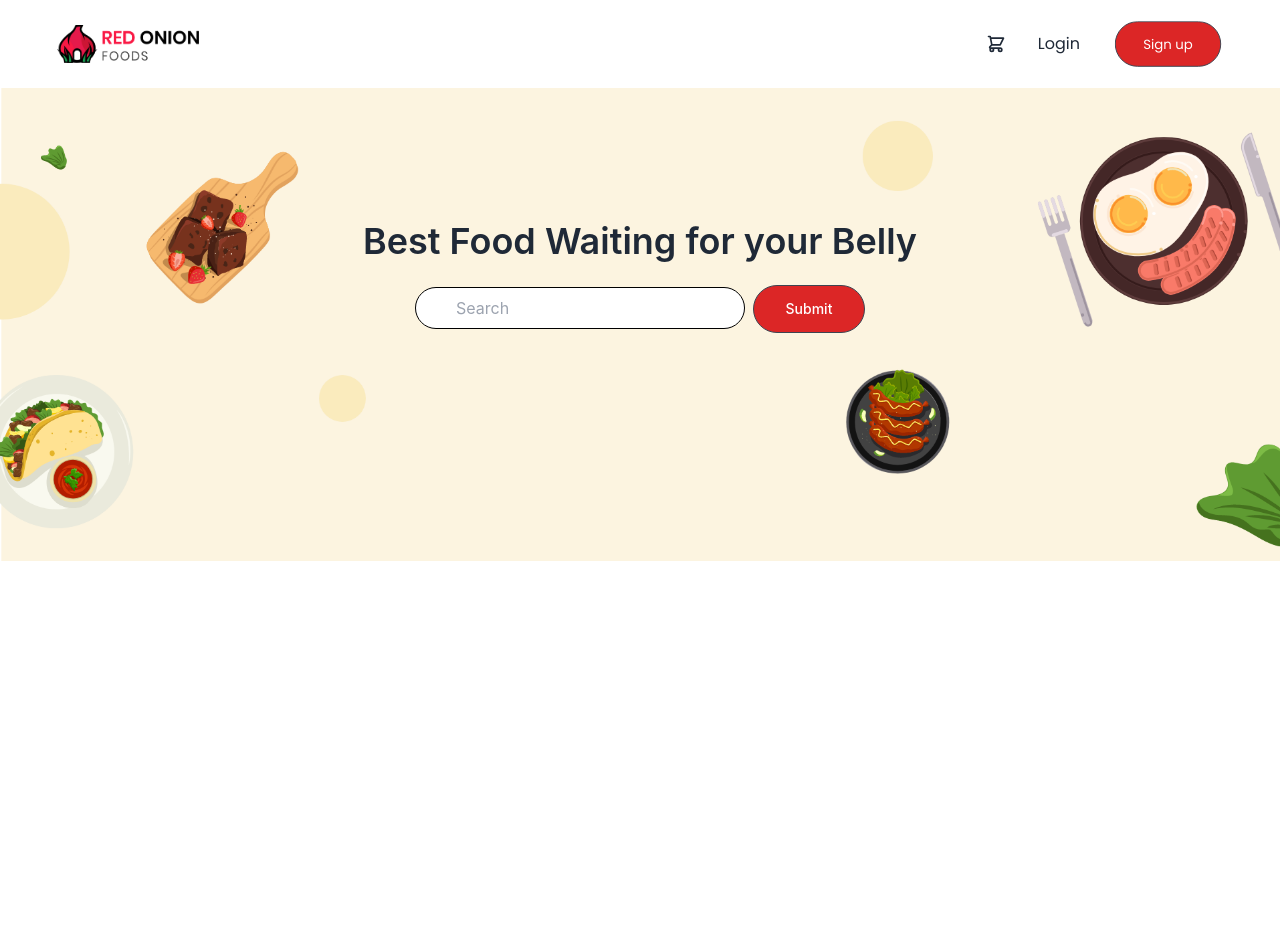
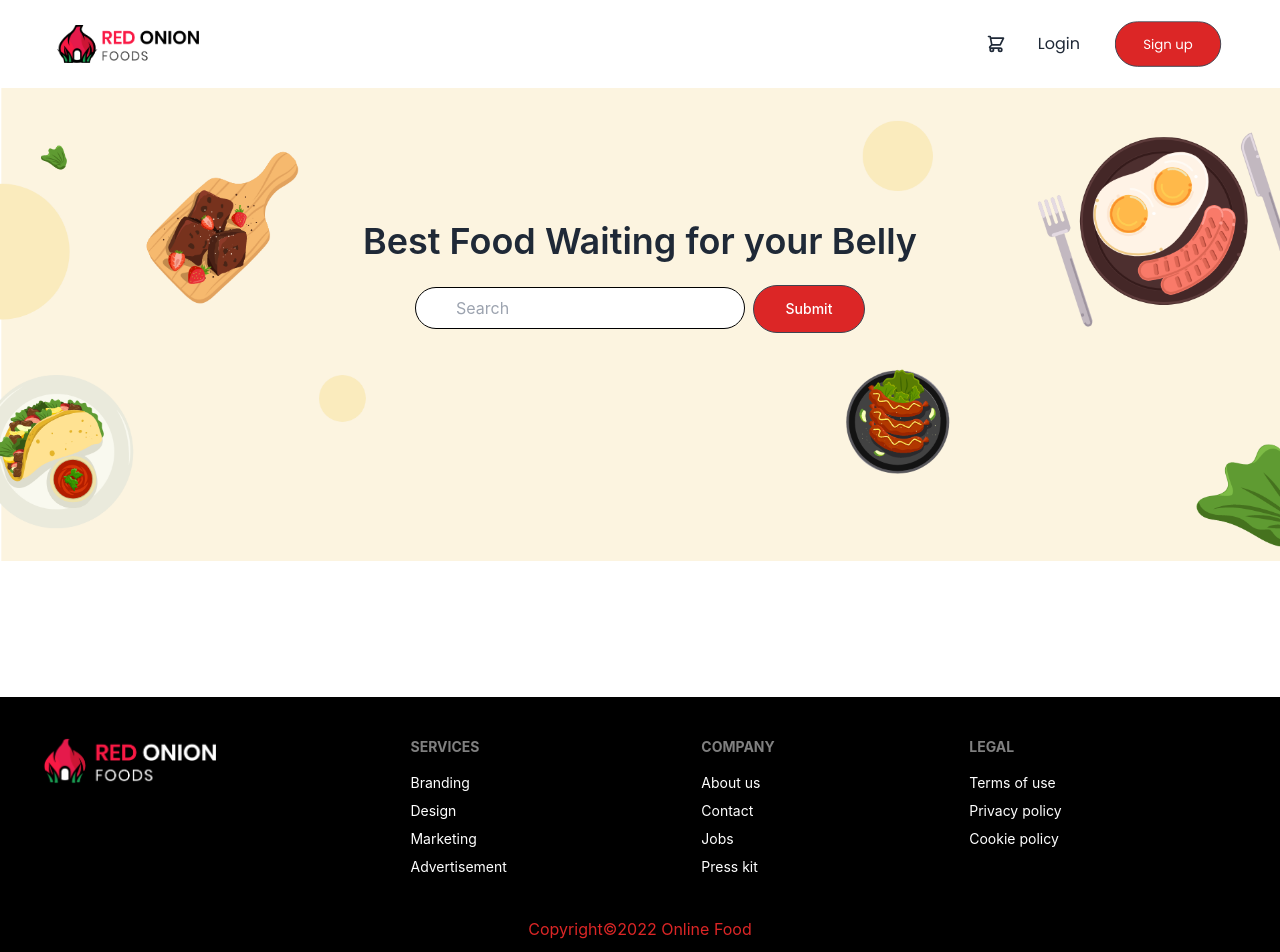
Before and after one commit to ashrafurrahman22/red-onion, a React (Create React App) app: page / in a window 1280 px wide. Shown: the top 952 px of the page. Before the commit the page ends 800 px from the top, so only its background shows below. Built offline with nearby package versions, Linux system fonts and the light colour scheme.

Commit message:
footer-added

```diff
--- a/src/App.js
+++ b/src/App.js
@@ -3,6 +3,7 @@
 import Home from './Pages/Home/Home';
 import Navbar from './Pages/Shared/Navbar';
 import './App.css'
+import Footer from './Pages/Shared/Footer';
 
 const App = () => {
   return (
@@ -14,6 +15,8 @@
         <Route path='/' element={<Home/>}></Route>
       </Routes>
 
+        <Footer/>
+
     </div>
   );
 };
--- /dev/null
+++ b/src/Pages/Shared/Footer.js
@@ -0,0 +1,43 @@
+import React from 'react';
+import logo from '../../assets/logo.png'
+
+const Footer = () => {
+
+    const date = new Date()
+    const year = date.getFullYear();
+
+    return (
+        <div className='bg-black text-white'>
+            <footer className="footer p-10 bg-black text-white">
+  <div>
+    <img className='w-44' src={logo} alt="" />
+  </div>
+  <div>
+    <span className="footer-title">Services</span>
+    <a className="link link-hover">Branding</a>
+    <a className="link link-hover">Design</a>
+    <a className="link link-hover">Marketing</a>
+    <a className="link link-hover">Advertisement</a>
+  </div>
+  <div>
+    <span className="footer-title">Company</span>
+    <a className="link link-hover">About us</a>
+    <a className="link link-hover">Contact</a>
+    <a className="link link-hover">Jobs</a>
+    <a className="link link-hover">Press kit</a>
+  </div>
+  <div>
+    <span className="footer-title">Legal</span>
+    <a className="link link-hover">Terms of use</a>
+    <a className="link link-hover">Privacy policy</a>
+    <a className="link link-hover">Cookie policy</a>
+  </div>
+</footer>
+        <div className='flex justify-center pb-10'>
+            <p className='text-red-600'>Copyright©{year} Online Food</p>
+        </div>
+        </div>
+    );
+};
+
+export default Footer;
```
